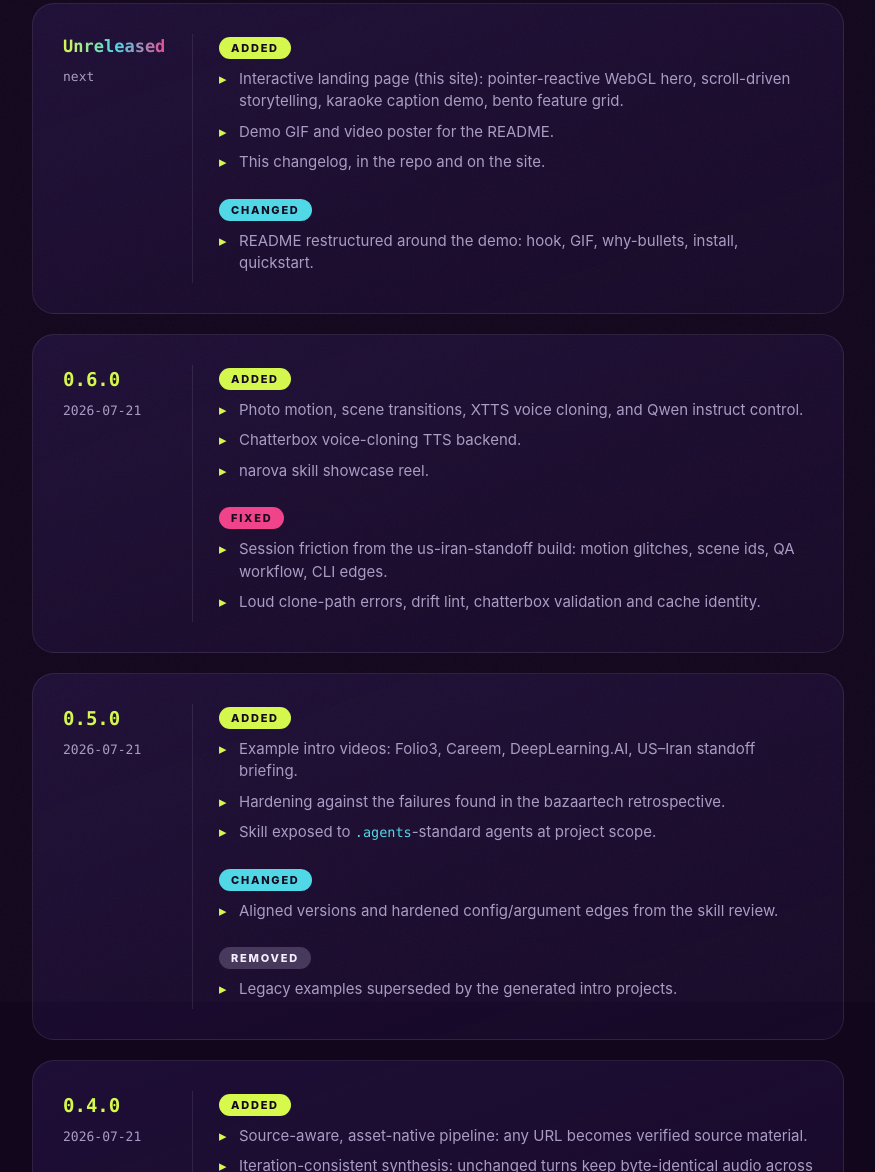
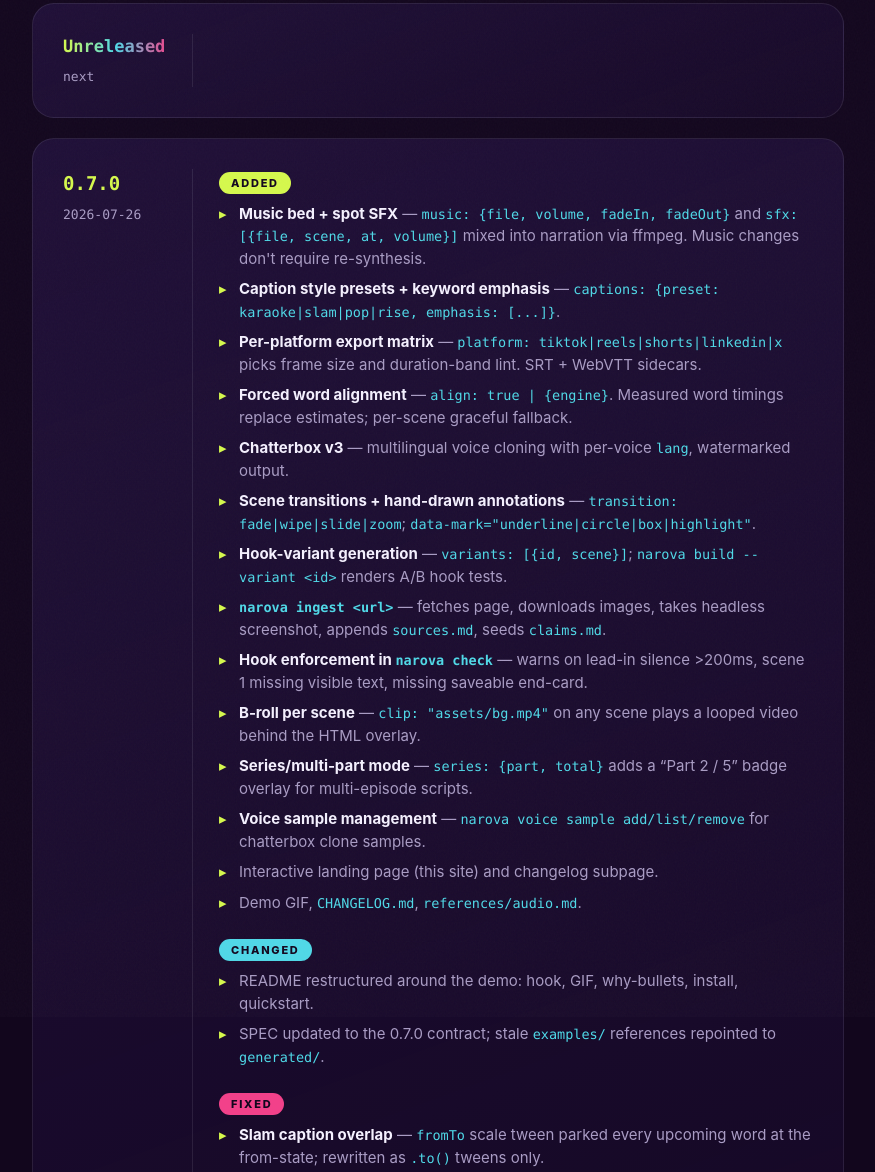
Before and after one commit to ammar-hasan/narova, a website: page docs/changelog/index.html in a window 1280 px wide. Shown: the part 377-1549 px from the top of the page, without its empty margins (202-1077 px from the left). Drawn offline with Linux system fonts and the light colour scheme.

Commit message:
docs: add 0.7.0 to the changelog page

```diff
--- a/docs/changelog/index.html
+++ b/docs/changelog/index.html
@@ -53,15 +53,55 @@
         <span class="rel-date">next</span>
       </div>
       <div class="rel-body">
+      </div>
+    </article>
+
+    <article class="release sr-title" data-hover>
+      <div class="rel-rail">
+        <span class="rel-version">0.7.0</span>
+        <span class="rel-date">2026-07-26</span>
+      </div>
+      <div class="rel-body">
         <h4><span class="tag added">Added</span></h4>
         <ul>
-          <li>Interactive landing page (this site): pointer-reactive WebGL hero, scroll-driven storytelling, karaoke caption demo, bento feature grid.</li>
-          <li>Demo GIF and video poster for the README.</li>
-          <li>This changelog, in the repo and on the site.</li>
+          <li><strong>Music bed + spot SFX</strong> — <code>music: {file, volume, fadeIn, fadeOut}</code> and
+            <code>sfx: [{file, scene, at, volume}]</code> mixed into narration via ffmpeg.
+            Music changes don't require re-synthesis.</li>
+          <li><strong>Caption style presets + keyword emphasis</strong> —
+            <code>captions: {preset: karaoke|slam|pop|rise, emphasis: [...]}</code>.</li>
+          <li><strong>Per-platform export matrix</strong> —
+            <code>platform: tiktok|reels|shorts|linkedin|x</code> picks frame size
+            and duration-band lint. SRT + WebVTT sidecars.</li>
+          <li><strong>Forced word alignment</strong> — <code>align: true | {engine}</code>.
+            Measured word timings replace estimates; per-scene graceful fallback.</li>
+          <li><strong>Chatterbox v3</strong> — multilingual voice cloning with per-voice <code>lang</code>, watermarked output.</li>
+          <li><strong>Scene transitions + hand-drawn annotations</strong> —
+            <code>transition: fade|wipe|slide|zoom</code>;
+            <code>data-mark="underline|circle|box|highlight"</code>.</li>
+          <li><strong>Hook-variant generation</strong> — <code>variants: [{id, scene}]</code>;
+            <code>narova build --variant &lt;id&gt;</code> renders A/B hook tests.</li>
+          <li><strong><code>narova ingest &lt;url&gt;</code></strong> — fetches page, downloads images,
+            takes headless screenshot, appends <code>sources.md</code>, seeds <code>claims.md</code>.</li>
+          <li><strong>Hook enforcement in <code>narova check</code></strong> — warns on
+            lead-in silence &gt;200ms, scene 1 missing visible text, missing saveable end-card.</li>
+          <li><strong>B‑roll per scene</strong> — <code>clip: "assets/bg.mp4"</code> on any scene
+            plays a looped video behind the HTML overlay.</li>
+          <li><strong>Series/multi‑part mode</strong> — <code>series: {part, total}</code> adds a
+            &ldquo;Part 2 / 5&rdquo; badge overlay for multi-episode scripts.</li>
+          <li><strong>Voice sample management</strong> —
+            <code>narova voice sample add/list/remove</code> for chatterbox clone samples.</li>
+          <li>Interactive landing page (this site) and changelog subpage.</li>
+          <li>Demo GIF, <code>CHANGELOG.md</code>, <code>references/audio.md</code>.</li>
         </ul>
         <h4><span class="tag changed">Changed</span></h4>
         <ul>
           <li>README restructured around the demo: hook, GIF, why-bullets, install, quickstart.</li>
+          <li>SPEC updated to the 0.7.0 contract; stale <code>examples/</code> references repointed to <code>generated/</code>.</li>
+        </ul>
+        <h4><span class="tag fixed">Fixed</span></h4>
+        <ul>
+          <li><strong>Slam caption overlap</strong> — <code>fromTo</code> scale tween parked
+            every upcoming word at the from-state; rewritten as <code>.to()</code> tweens only.</li>
         </ul>
       </div>
     </article>
```
